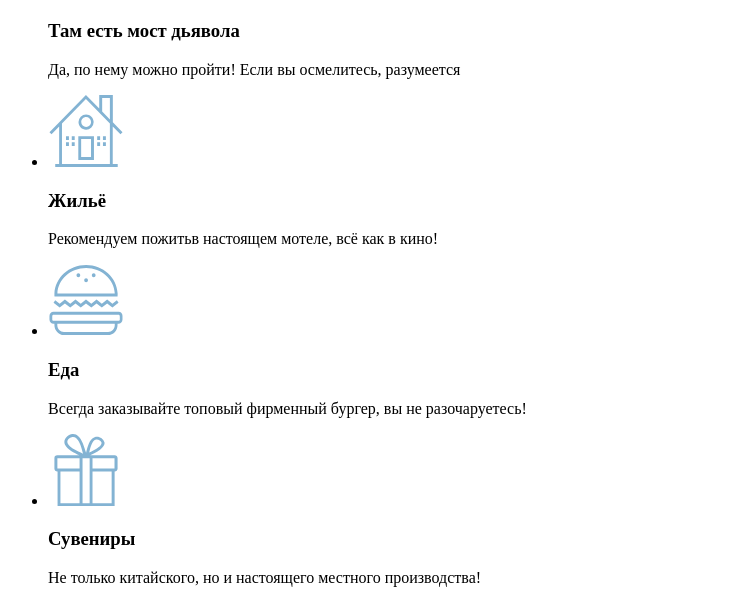
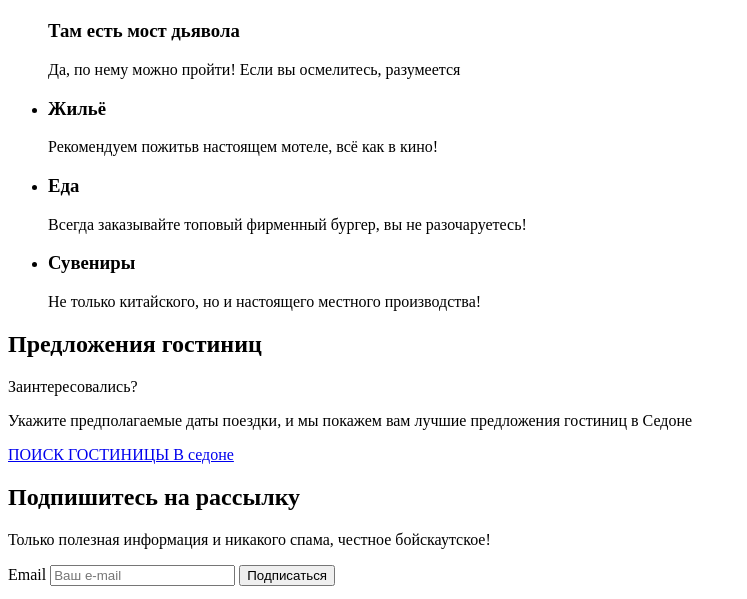
Before and after one commit to silkroadbum/sedona, a plain HTML site: page index.html in a window 1280 px wide. Shown: the part 2049-2648 px from the top of the page, without its empty margins (0-747 px from the left). Drawn offline with Linux system fonts and the light colour scheme.

```diff
--- a/index.html
+++ b/index.html
@@ -98,17 +98,14 @@
       </ul>
       <ul class="benefits">
         <li class="benefits-item">
-          <img class="benefits-item-image" src="images/icons/home.svg" width="75" height="72" alt="Символ дома.">
           <h3 class="benefits-title">Жильё</h3>
           <p class="benefits-description">Рекомендуем пожитьв настоящем мотеле, всё как в кино!</p>
         </li>
         <li class="benefits-item">
-          <img class="benefits-item-image" src="images/icons/food.svg" width="75" height="72" alt="Символ еды.">
           <h3 class="benefits-title">Еда</h3>
           <p class="benefits-description">Всегда заказывайте топовый фирменный бургер, вы не разочаруетесь!</p>
         </li>
         <li class="benefits-item">
-          <img class="benefits-item-image" src="images/icons/gift.svg" width="75" height="72" alt="Символ подарка.">
           <h3 class="benefits-title">Сувениры</h3>
           <p class="benefits-description">Не только китайского, но и настоящего местного производства!</p>
         </li>
```
Also changed, not shown: images/catalog-background.jpg (added), images/filters-background.jpg (deleted), images/subscribe-background.jpg, images/welcome-divider.svg (added).
